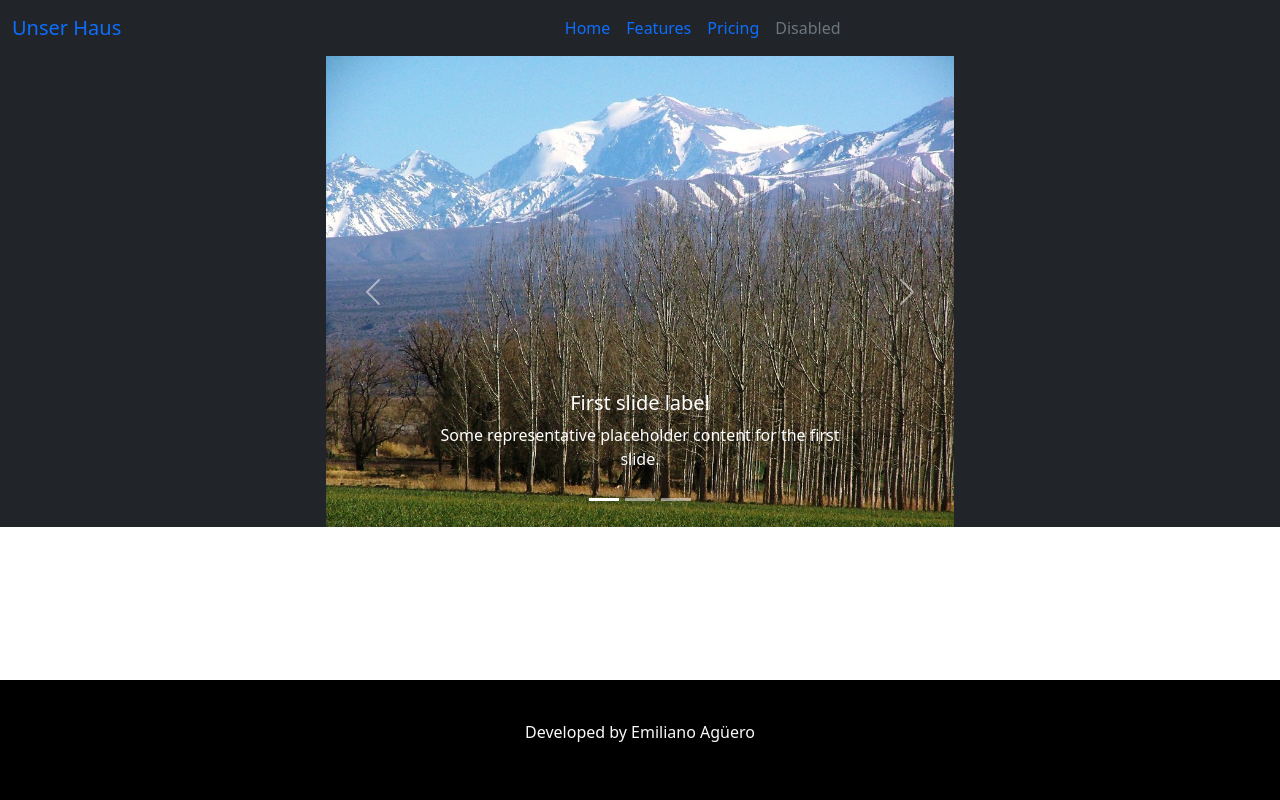
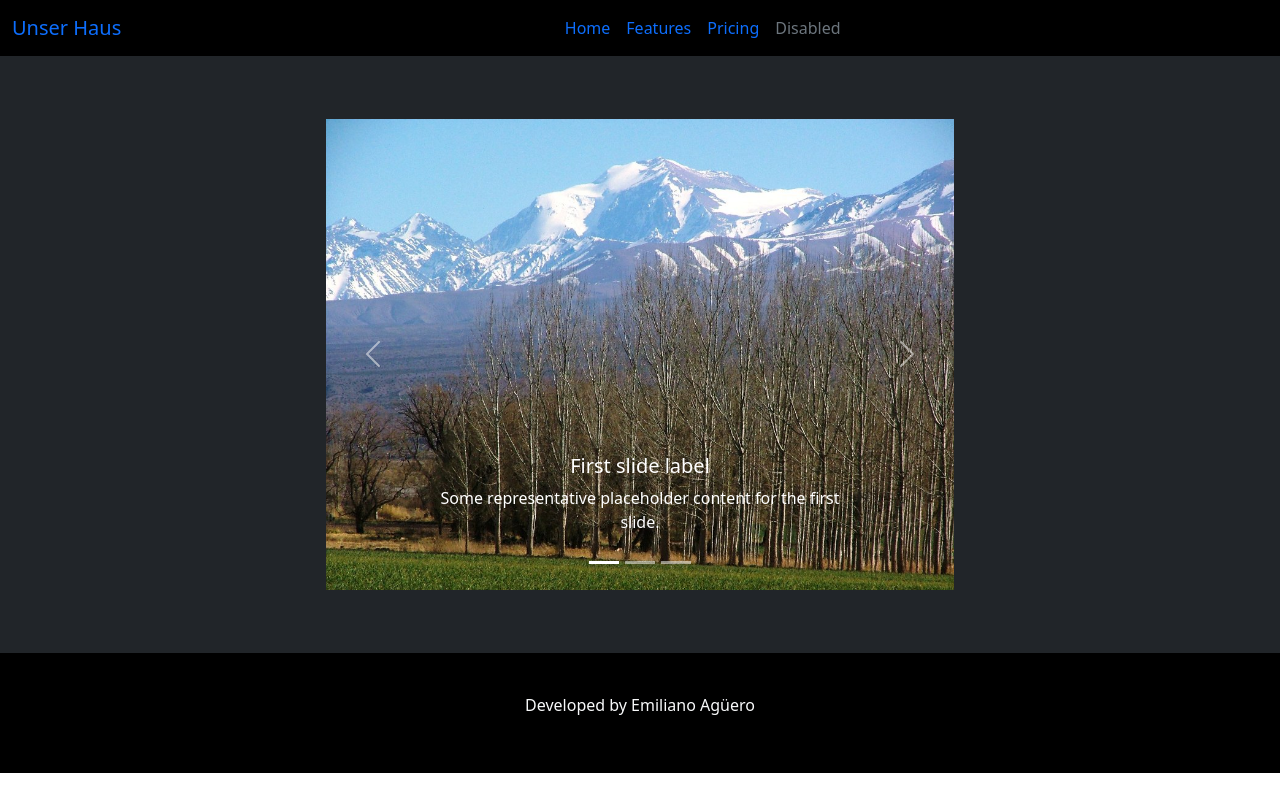
Before and after one commit to EmiAguero1997/Unser-Haus, an Angular app: page /home in a window 1280 px wide. Built offline with nearby package versions, Linux system fonts and the light colour scheme.

Commit message:
several changes

```diff
--- a/src/modules/layout/footer/footer.component.css
+++ b/src/modules/layout/footer/footer.component.css
@@ -4,5 +4,4 @@
     background-color: black;
     padding: 40px;
     bottom:0px;
-    position: absolute;
 }
--- a/src/modules/layout/header/header.component.css
+++ b/src/modules/layout/header/header.component.css
@@ -0,0 +1,3 @@
+.header{
+    background-color: black;
+}
--- a/src/modules/layout/header/header.component.html
+++ b/src/modules/layout/header/header.component.html
@@ -1,4 +1,4 @@
-<nav class="navbar navbar-expand-lg bg-dark ">
+<nav class="navbar navbar-expand-lg header">
     <div class="container-fluid ">
         <a class="navbar-brand" href="#">Unser Haus</a>
         <button class="navbar-toggler" type="button" data-bs-toggle="collapse" data-bs-target="#navbarNav"
--- a/src/modules/layout/hero/hero.component.css
+++ b/src/modules/layout/hero/hero.component.css
@@ -9,9 +9,10 @@
 .image {
     width: 100%;
     height: 100%;
-    object-fit: contain;
+    object-fit: cover;
 }
 
 .heroCarousel{
+    margin:5%;
     width: 50%;
 }
```
Also changed, not shown: src/modules/layout/hero/hero.component.html (+9 -0 lines).
